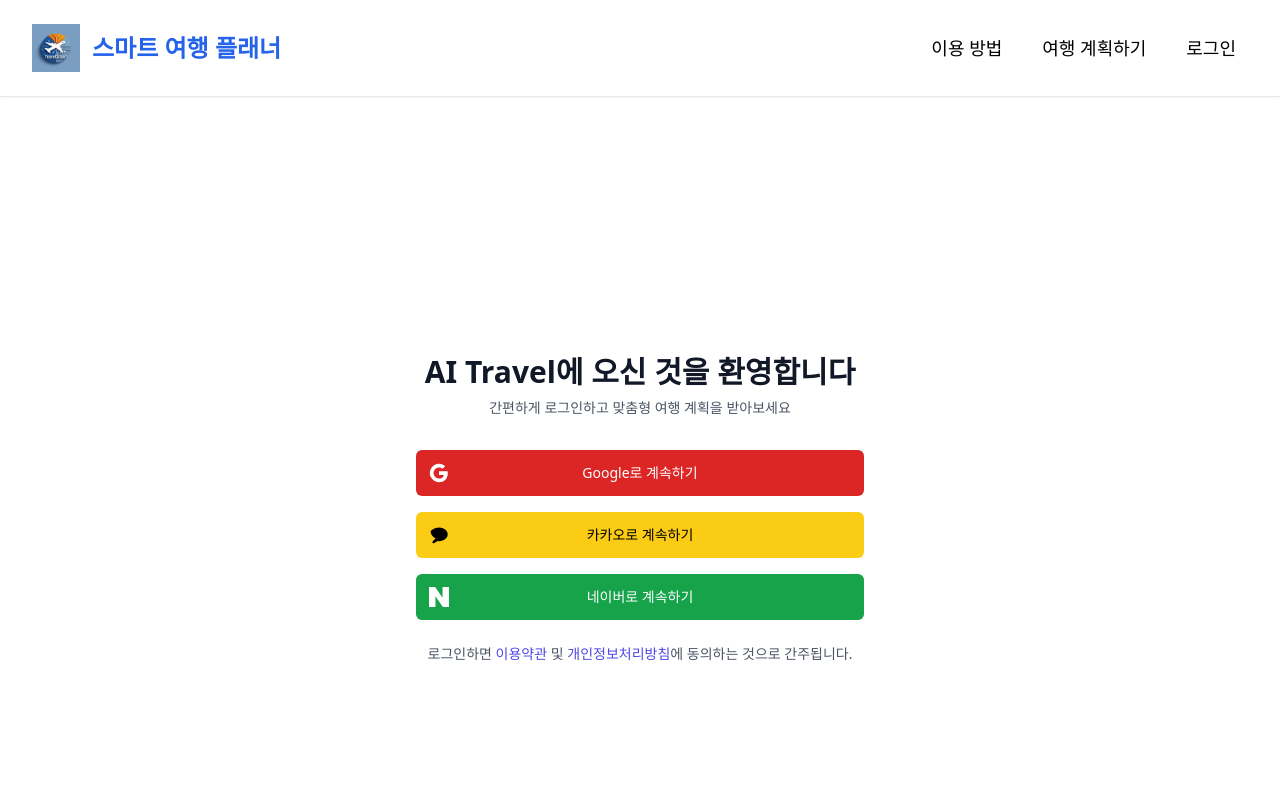
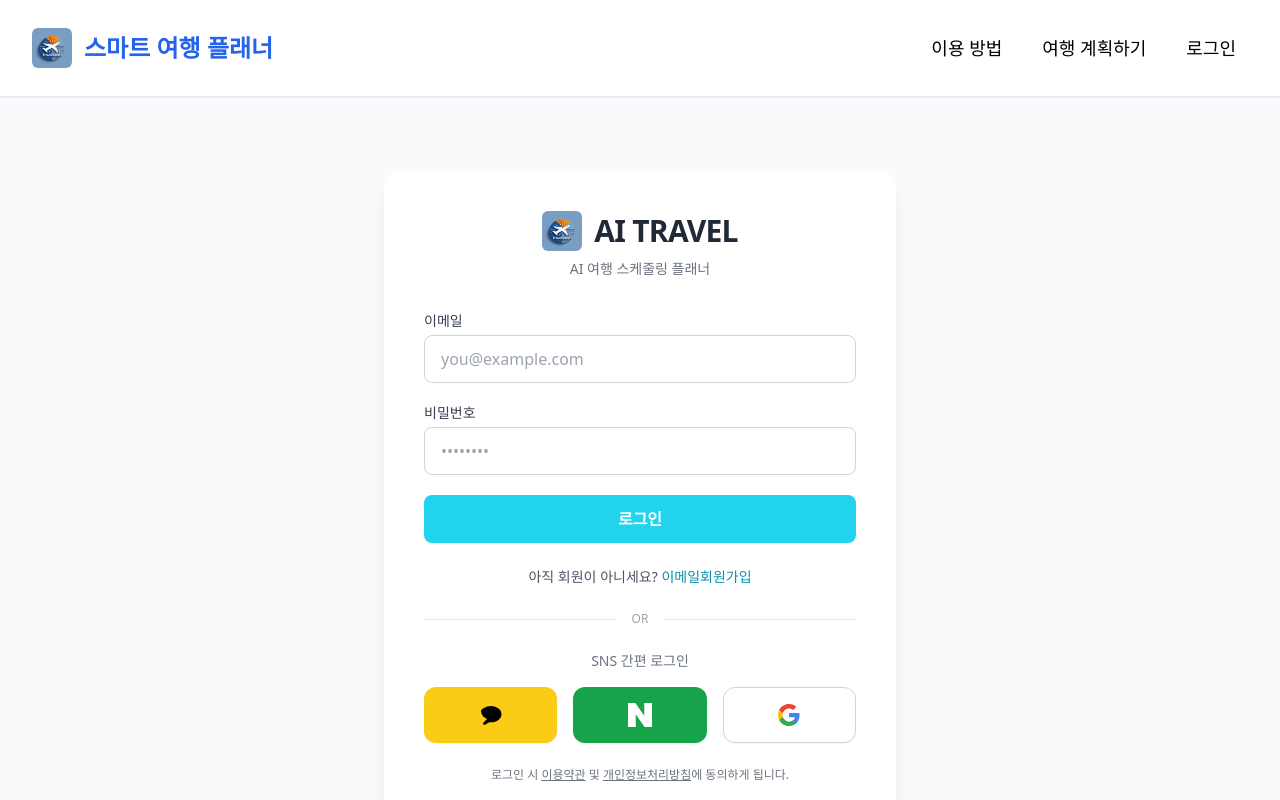
Before and after one commit to yun-cpu-max/aitravel-app, a React (Vite) app in the folder frontend/vite-project/: page /login in a window 1280 px wide. Shown: the top 800 px of the page. Built offline with nearby package versions, Linux system fonts and the light colour scheme.

Commit message:
commit11
프론트 회원가입 로그인

```diff
--- a/frontend/vite-project/src/App.jsx
+++ b/frontend/vite-project/src/App.jsx
@@ -27,6 +27,7 @@
 import ProfilePage from './pages/ProfilePage';
 import DashboardPage from './pages/DashboardPage';
 import TripArchivePage from './pages/TripArchivePage';
+import SignUpPage from './pages/sign-up';
 
 /**
  * App 컴포넌트
@@ -85,6 +86,8 @@
                   />
                   {/* 로그인 페이지 라우트 */}
                   <Route path="/login" element={<LoginPage />} />
+                  {/* 회원가입 페이지 라우트 */}
+                  <Route path="/sign-up" element={<SignUpPage />} />
                   {/* 프로필 페이지 라우트 */}
                   <Route path="/profile" element={<ProfilePage />} />
                   {/* 여행 계획 페이지 라우트 */}
--- a/frontend/vite-project/src/components/Navbar.jsx
+++ b/frontend/vite-project/src/components/Navbar.jsx
@@ -46,7 +46,7 @@
           {/* 로고 영역 */}
           <div className="flex items-center">
             <Link to="/" className="flex-shrink-0 flex items-center space-x-3 hover:opacity-80 transition-opacity">
-              <img src="/logo.png" alt="스마트 여행 플래너" className="h-10 sm:h-11 md:h-12 w-auto object-contain" />
+              <img src="/logo.png" alt="스마트 여행 플래너" className="w-10 h-10 rounded-md" />
               <h1 className="text-2xl font-bold text-blue-600">
                 스마트 여행 플래너
               </h1>
--- a/frontend/vite-project/src/pages/LoginPage.jsx
+++ b/frontend/vite-project/src/pages/LoginPage.jsx
@@ -109,96 +109,95 @@
   };
 
   return (
-    <div className="min-h-screen bg-gradient-to-br from-blue-50 to-indigo-100 flex items-center justify-center py-12 px-4 sm:px-6 lg:px-8">
-      <div className="max-w-md w-full space-y-8">
-        <div className="text-center">
-          <h2 className="mt-6 text-3xl font-extrabold text-gray-900">
-            AI Travel에 오신 것을 환영합니다
-          </h2>
-          <p className="mt-2 text-sm text-gray-600">
-            간편하게 로그인하고 맞춤형 여행 계획을 받아보세요
-          </p>
-        </div>
+    <div className="min-h-screen bg-gray-50 flex items-center justify-center py-12 px-4 sm:px-6 lg:px-8">
+      <div className="w-full max-w-lg">
+        {/* 카드 */}
+        <div className="bg-white rounded-2xl shadow-xl px-8 sm:px-10 py-10">
+          {/* 헤더 - 로고/타이틀 */}
+          <div className="text-center mb-8">
+            <div className="inline-flex items-center justify-center gap-3 mb-2">
+              <img src="/logo.png" alt="Logo" className="w-10 h-10 rounded-md" />
+              <span className="text-3xl font-extrabold tracking-tight text-gray-800">AI TRAVEL</span>
+            </div>
+            <div className="text-sm text-gray-500">AI 여행 스케줄링 플래너</div>
+          </div>
 
-        <div className="mt-8 space-y-6">
-          <div className="space-y-4">
-            {/* Google 로그인 */}
+          {/* 이메일/비밀번호 입력 */}
+          <div className="space-y-5">
+            <div>
+              <label className="block text-sm font-medium text-gray-700 mb-1">이메일</label>
+              <input type="email" placeholder="you@example.com" className="w-full h-12 px-4 rounded-lg border border-gray-300 focus:ring-cyan-500 focus:border-cyan-500" />
+            </div>
+            <div>
+              <label className="block text-sm font-medium text-gray-700 mb-1">비밀번호</label>
+              <input type="password" placeholder="••••••••" className="w-full h-12 px-4 rounded-lg border border-gray-300 focus:ring-cyan-500 focus:border-cyan-500" />
+
+            </div>
+            <button
+              onClick={async () => {
+                setIsLoading(true);
+                try {
+                  const result = await login({ name: '일반 사용자', email: 'user@example.com', provider: 'local' });
+                  if (result.success) navigate('/profile');
+                } finally {
+                  setIsLoading(false);
+                }
+              }}
+              disabled={isLoading}
+              className="w-full h-12 rounded-lg bg-cyan-400 hover:bg-cyan-500 text-white font-semibold transition-colors disabled:opacity-60"
+            >
+              {isLoading ? '로그인 중...' : '로그인'}
+            </button>
+          </div>
+
+          {/* 가입 유도 */}
+          <div className="mt-6 text-center text-sm text-gray-600">
+            아직 회원이 아니세요? <button onClick={() => navigate('/sign-up')} className="text-cyan-600 hover:underline">이메일회원가입</button>
+          </div>
+
+          {/* 구분선 */}
+          <div className="flex items-center gap-4 my-6">
+            <div className="flex-1 h-px bg-gray-200" />
+            <span className="text-xs text-gray-400">OR</span>
+            <div className="flex-1 h-px bg-gray-200" />
+          </div>
+          <div className="text-center text-sm text-gray-500 mb-4">SNS 간편 로그인</div>
+
+          {/* 소셜 로그인 - 기존 로직 유지 */}
+          <div className="grid grid-cols-3 gap-4">
+            {/* Kakao */}
+            <button
+              onClick={handleKakaoLogin}
+              disabled={isLoading}
+              className="h-14 rounded-xl bg-yellow-400 hover:bg-yellow-500 flex items-center justify-center shadow-sm disabled:opacity-50"
+              aria-label="카카오 로그인"
+            >
+              <svg className="h-6 w-6 text-black" viewBox="0 0 24 24"><path fill="currentColor" d="M12 3c5.799 0 10.5 3.664 10.5 8.185 0 4.52-4.701 8.184-10.5 8.184a13.5 13.5 0 0 1-1.727-.11L6.5 21.5c-.5.5-1.5.5-2 0s-.5-1.5 0-2l3.5-3.5c-3.5-1.5-6-4.5-6-8.185C2 6.664 6.701 3 12 3z"/></svg>
+            </button>
+
+            {/* Naver */}
+            <button
+              onClick={handleNaverLogin}
+              disabled={isLoading}
+              className="h-14 rounded-xl bg-green-600 hover:bg-green-700 flex items-center justify-center shadow-sm disabled:opacity-50"
+              aria-label="네이버 로그인"
+            >
+              <svg className="h-6 w-6 text-white" viewBox="0 0 24 24"><path fill="currentColor" d="M16.273 12.845 7.376 0H0v24h7.726V11.156L16.624 24H24V0h-7.727v12.845Z"/></svg>
+            </button>
+
+            {/* Google */}
             <button
               onClick={handleGoogleLogin}
               disabled={isLoading}
-              className="group relative w-full flex justify-center py-3 px-4 border border-transparent text-sm font-medium rounded-md text-white bg-red-600 hover:bg-red-700 focus:outline-none focus:ring-2 focus:ring-offset-2 focus:ring-red-500 disabled:opacity-50 disabled:cursor-not-allowed transition-colors"
+              className="h-14 rounded-xl bg-white border border-gray-300 hover:bg-gray-50 flex items-center justify-center shadow-sm disabled:opacity-50"
+              aria-label="구글 로그인"
             >
-              <span className="absolute left-0 inset-y-0 flex items-center pl-3">
-                <svg className="h-5 w-5" viewBox="0 0 24 24">
-                  <path
-                    fill="currentColor"
-                    d="M22.56 12.25c0-.78-.07-1.53-.2-2.25H12v4.26h5.92c-.26 1.37-1.04 2.53-2.21 3.31v2.77h3.57c2.08-1.92 3.28-4.74 3.28-8.09z"
-                  />
-                  <path
-                    fill="currentColor"
-                    d="M12 23c2.97 0 5.46-.98 7.28-2.66l-3.57-2.77c-.98.66-2.23 1.06-3.71 1.06-2.86 0-5.29-1.93-6.16-4.53H2.18v2.84C3.99 20.53 7.7 23 12 23z"
-                  />
-                  <path
-                    fill="currentColor"
-                    d="M5.84 14.09c-.22-.66-.35-1.36-.35-2.09s.13-1.43.35-2.09V7.07H2.18C1.43 8.55 1 10.22 1 12s.43 3.45 1.18 4.93l2.85-2.22.81-.62z"
-                  />
-                  <path
-                    fill="currentColor"
-                    d="M12 5.38c1.62 0 3.06.56 4.21 1.64l3.15-3.15C17.45 2.09 14.97 1 12 1 7.7 1 3.99 3.47 2.18 7.07l3.66 2.84c.87-2.6 3.3-4.53 6.16-4.53z"
-                  />
-                </svg>
-              </span>
-              {isLoading ? '로그인 중...' : 'Google로 계속하기'}
-            </button>
-
-            {/* Kakao 로그인 */}
-            <button
-              onClick={handleKakaoLogin}
-              disabled={isLoading}
-              className="group relative w-full flex justify-center py-3 px-4 border border-transparent text-sm font-medium rounded-md text-black bg-yellow-400 hover:bg-yellow-500 focus:outline-none focus:ring-2 focus:ring-offset-2 focus:ring-yellow-400 disabled:opacity-50 disabled:cursor-not-allowed transition-colors"
-            >
-              <span className="absolute left-0 inset-y-0 flex items-center pl-3">
-                <svg className="h-5 w-5" viewBox="0 0 24 24">
-                  <path
-                    fill="currentColor"
-                    d="M12 3c5.799 0 10.5 3.664 10.5 8.185 0 4.52-4.701 8.184-10.5 8.184a13.5 13.5 0 0 1-1.727-.11L6.5 21.5c-.5.5-1.5.5-2 0s-.5-1.5 0-2l3.5-3.5c-3.5-1.5-6-4.5-6-8.185C2 6.664 6.701 3 12 3z"
-                  />
-                </svg>
-              </span>
-              {isLoading ? '로그인 중...' : '카카오로 계속하기'}
-            </button>
-
-            {/* Naver 로그인 */}
-            <button
-              onClick={handleNaverLogin}
-              disabled={isLoading}
-              className="group relative w-full flex justify-center py-3 px-4 border border-transparent text-sm font-medium rounded-md text-white bg-green-600 hover:bg-green-700 focus:outline-none focus:ring-2 focus:ring-offset-2 focus:ring-green-500 disabled:opacity-50 disabled:cursor-not-allowed transition-colors"
-            >
-              <span className="absolute left-0 inset-y-0 flex items-center pl-3">
-                <svg className="h-5 w-5" viewBox="0 0 24 24">
-                  <path
-                    fill="currentColor"
-                    d="M16.273 12.845 7.376 0H0v24h7.726V11.156L16.624 24H24V0h-7.727v12.845Z"
-                  />
-                </svg>
-              </span>
-              {isLoading ? '로그인 중...' : '네이버로 계속하기'}
+              <svg className="h-6 w-6" viewBox="0 0 24 24"><path fill="#4285F4" d="M22.56 12.25c0-.78-.07-1.53-.2-2.25H12v4.26h5.92c-.26 1.37-1.04 2.53-2.21 3.31v2.77h3.57c2.08-1.92 3.28-4.74 3.28-8.09z"/><path fill="#34A853" d="M12 23c2.97 0 5.46-.98 7.28-2.66l-3.57-2.77c-.98.66-2.23 1.06-3.71 1.06-2.86 0-5.29-1.93-6.16-4.53H2.18v2.84C3.99 20.53 7.7 23 12 23z"/><path fill="#FBBC05" d="M5.84 14.09c-.22-.66-.35-1.36-.35-2.09s.13-1.43.35-2.09V7.07H2.18C1.43 8.55 1 10.22 1 12s.43 3.45 1.18 4.93l2.85-2.22.81-.62z"/><path fill="#EA4335" d="M12 5.38c1.62 0 3.06.56 4.21 1.64l3.15-3.15C17.45 2.09 14.97 1 12 1 7.7 1 3.99 3.47 2.18 7.07l3.66 2.84c.87-2.6 3.3-4.53 6.16-4.53z"/></svg>
             </button>
           </div>
 
-          <div className="text-center">
-            <p className="text-sm text-gray-600">
-              로그인하면{' '}
-              <a href="#" className="font-medium text-indigo-600 hover:text-indigo-500">
-                이용약관
-              </a>{' '}
-              및{' '}
-              <a href="#" className="font-medium text-indigo-600 hover:text-indigo-500">
-                개인정보처리방침
-              </a>
-              에 동의하는 것으로 간주됩니다.
-            </p>
-          </div>
+          {/* 약관 */}
+          <p className="mt-6 text-center text-xs text-gray-500">로그인 시 <a className="underline hover:text-gray-700">이용약관</a> 및 <a className="underline hover:text-gray-700">개인정보처리방침</a>에 동의하게 됩니다.</p>
         </div>
       </div>
     </div>
--- /dev/null
+++ b/frontend/vite-project/src/pages/sign-up.jsx
@@ -0,0 +1,120 @@
+/**
+ * SignUpPage
+ * - 백엔드 User 엔티티(email, passwordHash, name, createdAt/updatedAt)는
+ *   프론트에서는 email, password, name 3가지를 입력받아 가입하는 폼으로 구성
+ * - 실제 API 연동 전까지는 데모로 클라이언트 검증과 AuthContext.login을 재사용하여
+ *   가입 즉시 로그인된 상태로 프로필로 이동
+ */
+
+import React, { useState } from 'react';
+import { useNavigate } from 'react-router-dom';
+import { useAuth } from '../hooks/useAuth';
+
+const SignUpPage = () => {
+  const navigate = useNavigate();
+  const { login } = useAuth();
+
+  const [name, setName] = useState('');
+  const [email, setEmail] = useState('');
+  const [password, setPassword] = useState('');
+  const [confirm, setConfirm] = useState('');
+  const [isLoading, setIsLoading] = useState(false);
+  const [error, setError] = useState('');
+
+  const handleSubmit = async (e) => {
+    e.preventDefault();
+    setError('');
+
+    // 간단 검증
+    if (!name.trim()) return setError('이름을 입력해주세요.');
+    if (!email.trim()) return setError('이메일을 입력해주세요.');
+    if (!/^[^\s@]+@[^\s@]+\.[^\s@]+$/.test(email)) return setError('올바른 이메일 형식이 아닙니다.');
+    if (password.length < 8) return setError('비밀번호는 8자 이상이어야 합니다.');
+    if (password !== confirm) return setError('비밀번호가 일치하지 않습니다.');
+
+    // TODO: 실제 API 요청 (POST /api/users or /api/auth/signup)
+    // 데모: 성공 가정 후 바로 로그인 처리
+    setIsLoading(true);
+    try {
+      const result = await login({ name, email, provider: 'local' });
+      if (result.success) navigate('/profile');
+    } finally {
+      setIsLoading(false);
+    }
+  };
+
+  return (
+    <div className="min-h-screen bg-gray-50 flex items-center justify-center py-12 px-4 sm:px-6 lg:px-8">
+      <div className="w-full max-w-lg">
+        <div className="bg-white rounded-2xl shadow-xl px-8 sm:px-10 py-10">
+          <div className="text-center mb-8">
+            <div className="inline-flex items-center justify-center gap-3 mb-2">
+              <img src="/logo.png" alt="Logo" className="w-10 h-10 rounded-md" />
+              <span className="text-3xl font-extrabold tracking-tight text-gray-800">회원가입</span>
+            </div>
+            <div className="text-sm text-gray-500">AI 여행 스케줄링 플래너</div>
+          </div>
+
+          <form onSubmit={handleSubmit} className="space-y-5">
+            <div>
+              <label className="block text-sm font-medium text-gray-700 mb-1">이름</label>
+              <input
+                type="text"
+                value={name}
+                onChange={(e) => setName(e.target.value)}
+                placeholder="홍길동"
+                className="w-full h-12 px-4 rounded-lg border border-gray-300 focus:ring-cyan-500 focus:border-cyan-500"
+              />
+            </div>
+            <div>
+              <label className="block text-sm font-medium text-gray-700 mb-1">이메일</label>
+              <input
+                type="email"
+                value={email}
+                onChange={(e) => setEmail(e.target.value)}
+                placeholder="you@example.com"
+                className="w-full h-12 px-4 rounded-lg border border-gray-300 focus:ring-cyan-500 focus:border-cyan-500"
+              />
+            </div>
+            <div>
+              <label className="block text-sm font-medium text-gray-700 mb-1">비밀번호</label>
+              <input
+                type="password"
+                value={password}
+                onChange={(e) => setPassword(e.target.value)}
+                placeholder="8자 이상"
+                className="w-full h-12 px-4 rounded-lg border border-gray-300 focus:ring-cyan-500 focus:border-cyan-500"
+              />
+            </div>
+            <div>
+              <label className="block text-sm font-medium text-gray-700 mb-1">비밀번호 확인</label>
+              <input
+                type="password"
+                value={confirm}
+                onChange={(e) => setConfirm(e.target.value)}
+                placeholder="한번 더 입력"
+                className="w-full h-12 px-4 rounded-lg border border-gray-300 focus:ring-cyan-500 focus:border-cyan-500"
+              />
+            </div>
+
+            {error && <div className="text-sm text-red-600">{error}</div>}
+
+            <button
+              type="submit"
+              disabled={isLoading}
+              className="w-full h-12 rounded-lg bg-cyan-400 hover:bg-cyan-500 text-white font-semibold transition-colors disabled:opacity-60"
+            >
+              {isLoading ? '가입 중...' : '이메일로 가입하기'}
+            </button>
+          </form>
+
+          <div className="mt-6 text-center text-sm text-gray-600">
+            이미 계정이 있으신가요? <button onClick={() => navigate('/login')} className="text-cyan-600 hover:underline">로그인</button>
+          </div>
+        </div>
+      </div>
+    </div>
+  );
+};
+
+export default SignUpPage;
```
Also changed, not shown: frontend/vite-project/src/components/HeroSection.jsx (+16 -16 lines).
